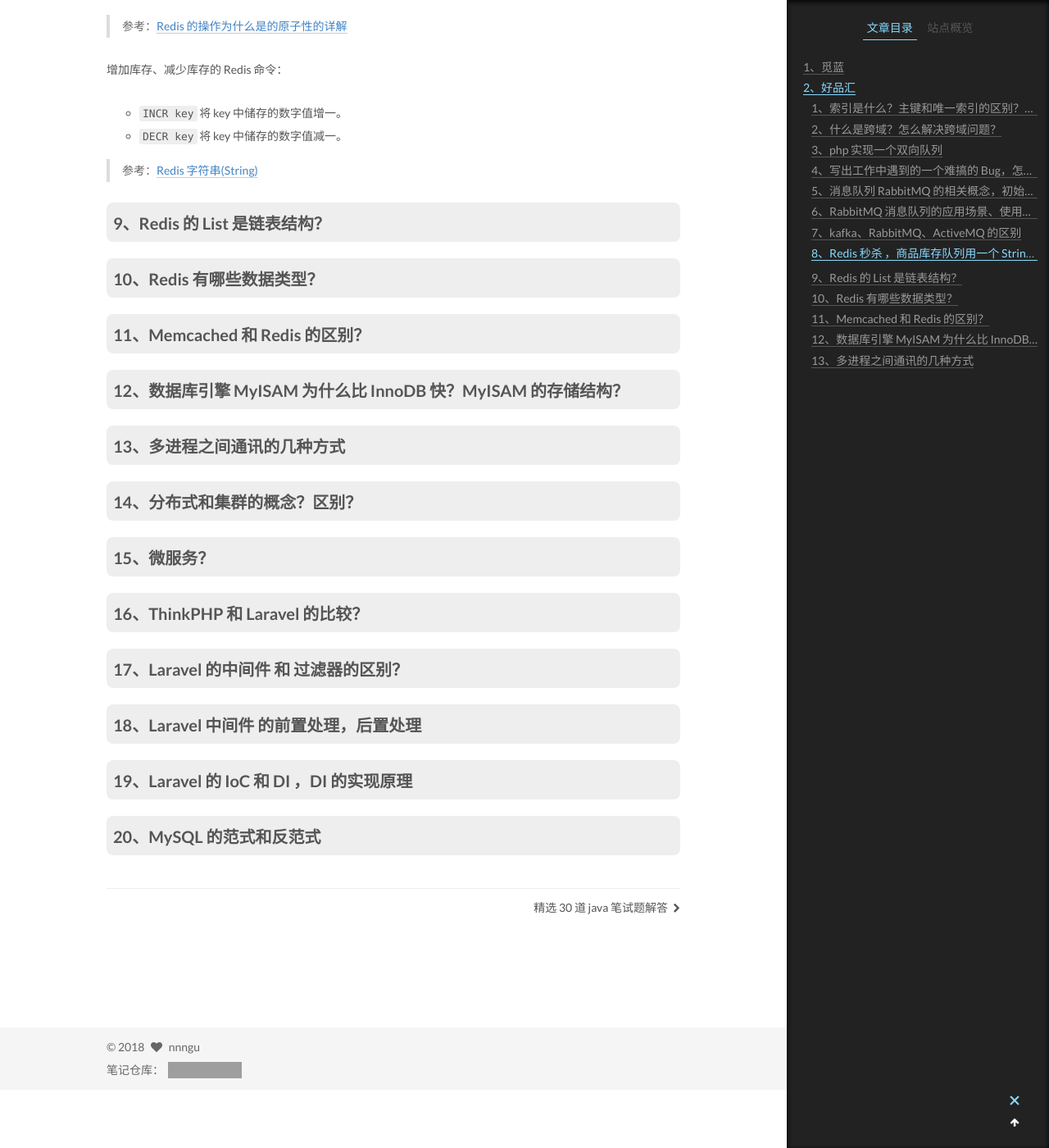
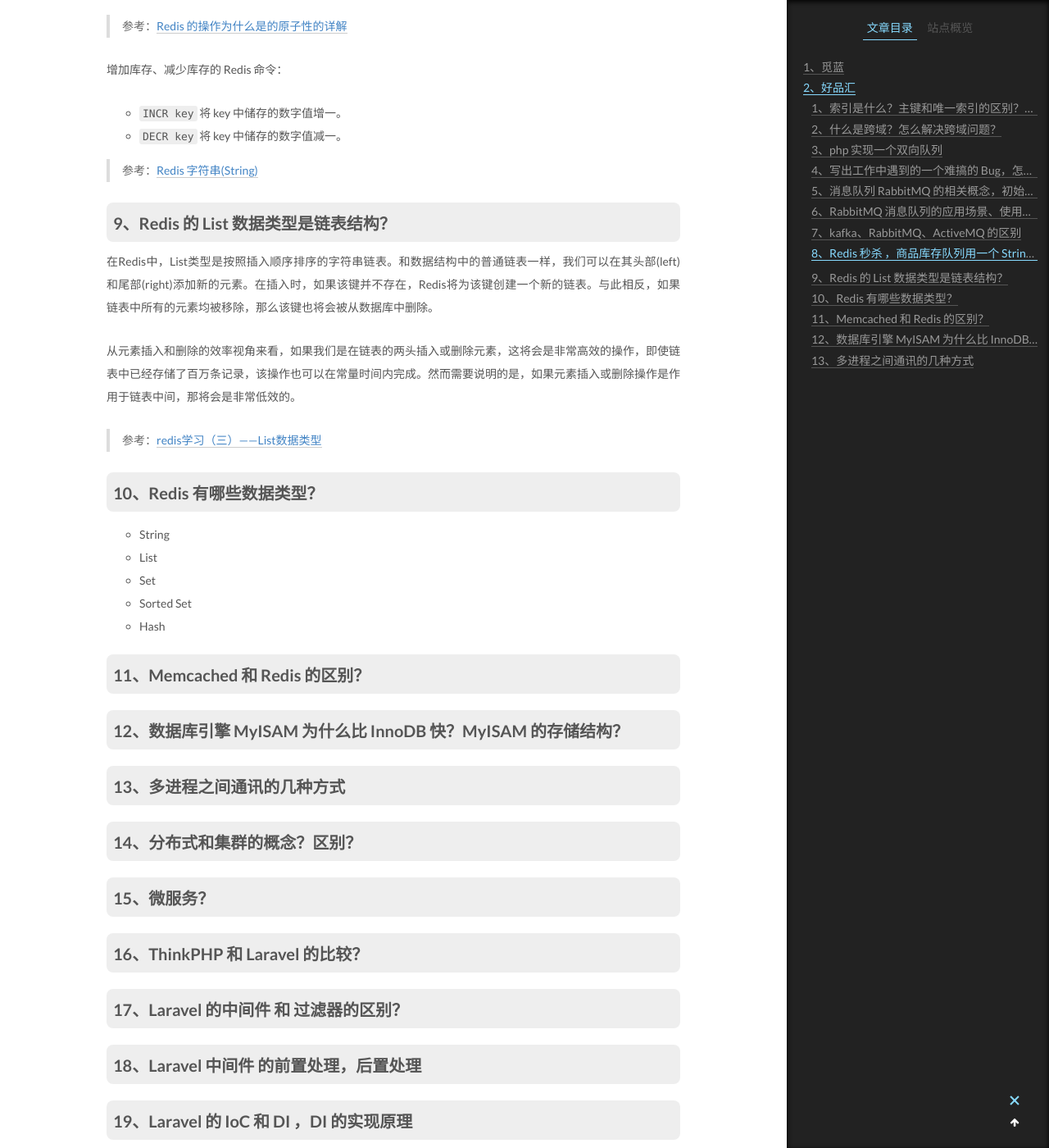
Before and after one commit to nnngu/LearningNotes, a Jekyll site: the page built from _posts/2018-06-05-PHP 面试题收集.md, in a window 1280 px wide and 1400 px high, scrolled down 8561 px. Shown: the whole window at 82% size. Built offline with Jekyll 4.4.1, drawn with Linux system fonts in a browser that asks for light colours; grey boxes are pictures that could not be loaded.

Commit message:
修改文件: _posts/2018-06-05-PHP 面试题收集.md

```diff
--- a/_posts/2018-06-05-PHP 面试题收集.md
+++ b/_posts/2018-06-05-PHP 面试题收集.md
@@ -313,13 +313,25 @@ Redis的操作之所以是原子性的，是因为Redis是单线程的。
 
 >参考：[Redis 字符串(String)](http://www.runoob.com/redis/redis-strings.html)
 
-### 9、Redis 的 List 是链表结构？
+### 9、Redis 的 List 数据类型是链表结构？
 
+在Redis中，List类型是按照插入顺序排序的字符串链表。和数据结构中的普通链表一样，我们可以在其头部(left)和尾部(right)添加新的元素。在插入时，如果该键并不存在，Redis将为该键创建一个新的链表。与此相反，如果链表中所有的元素均被移除，那么该键也将会被从数据库中删除。
 
+从元素插入和删除的效率视角来看，如果我们是在链表的两头插入或删除元素，这将会是非常高效的操作，即使链表中已经存储了百万条记录，该操作也可以在常量时间内完成。然而需要说明的是，如果元素插入或删除操作是作用于链表中间，那将会是非常低效的。
+
+>参考：[redis学习（三）——List数据类型](https://www.cnblogs.com/xiaoxi/p/6923375.html)
 
 ### 10、Redis 有哪些数据类型？
 
+- String
+- List
+- Set
+- Sorted Set
+- Hash
+
 ### 11、Memcached 和 Redis 的区别？
+
+
 
 ### 12、数据库引擎 MyISAM 为什么比 InnoDB 快？MyISAM 的存储结构？
 
```
